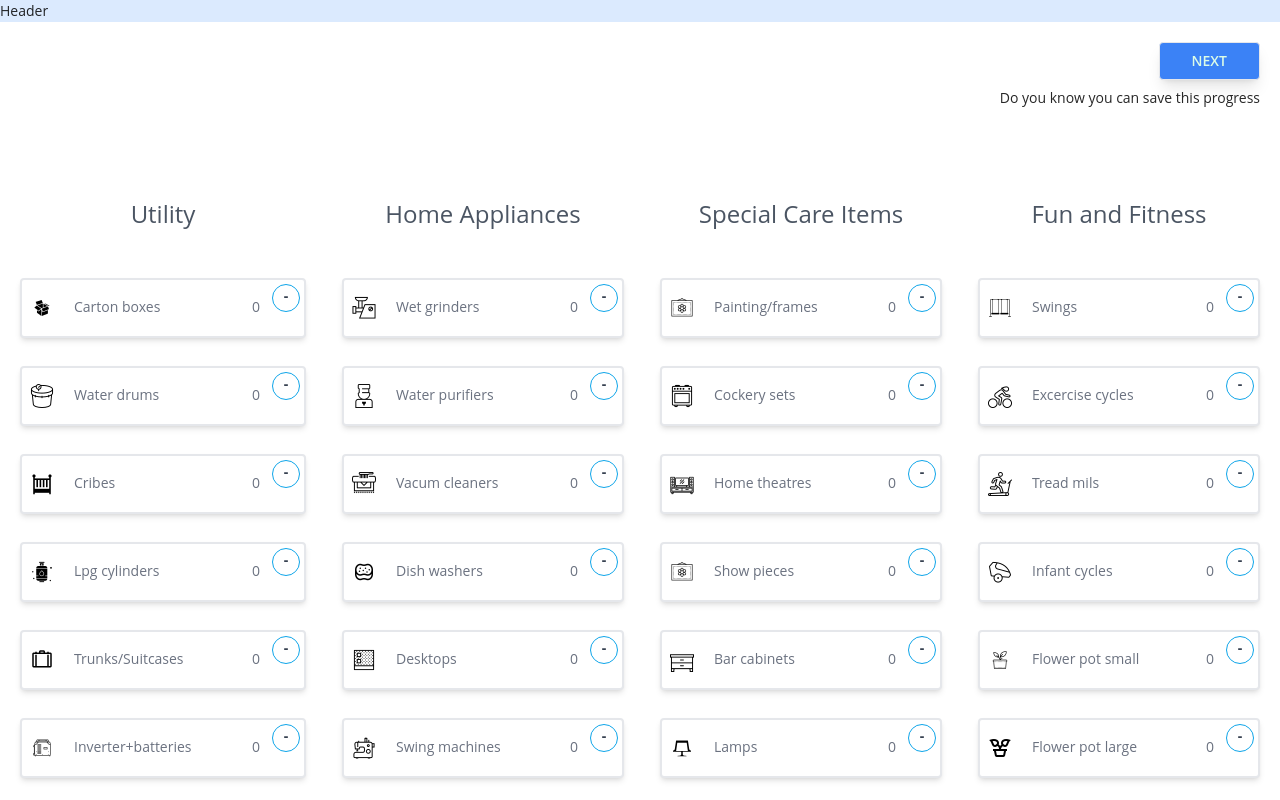
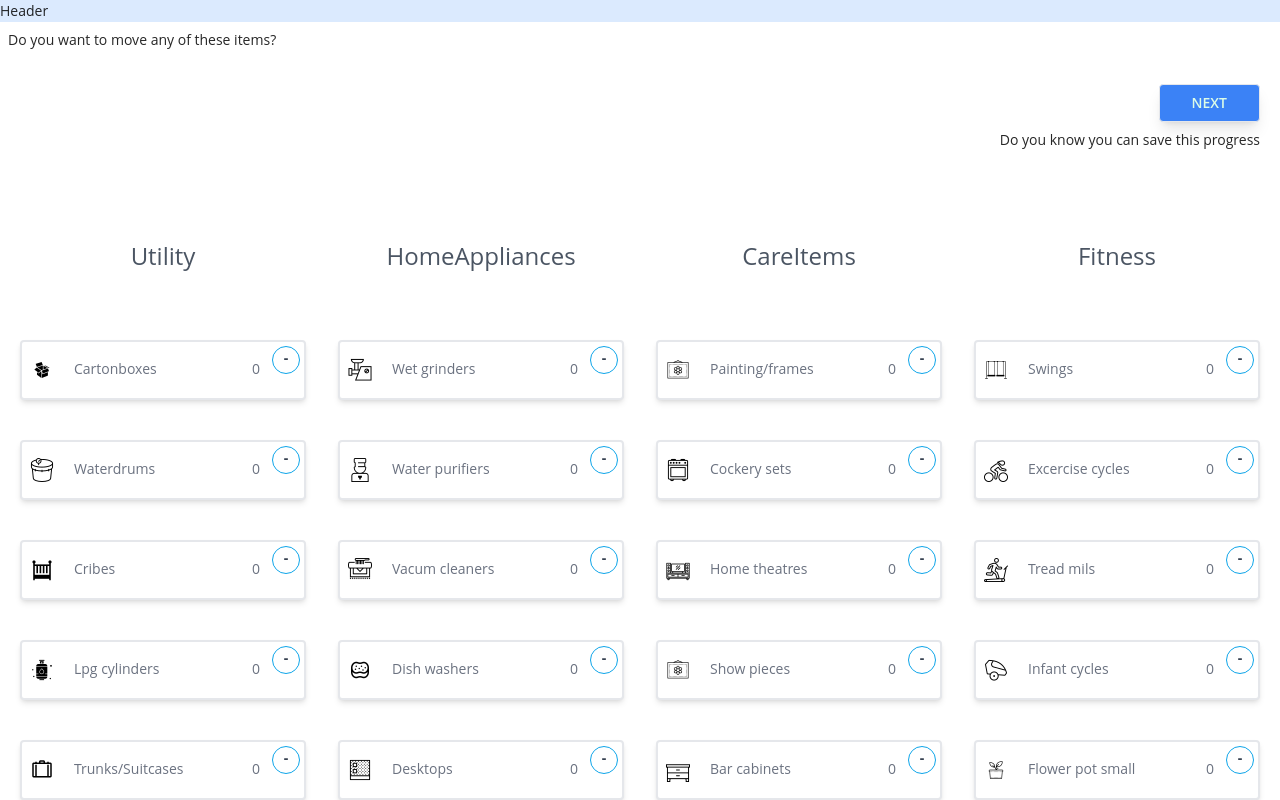
Before and after one commit to ramkrishnaind/transport-next, a Next.js app: page /step5 in a window 1280 px wide. Shown: the top 800 px of the page. Built offline with nearby package versions, Linux system fonts and the light colour scheme.

Commit message:
Other item added

```diff
--- /dev/null
+++ b/data/otherItemList.json
@@ -0,0 +1,198 @@
+[
+    {
+      "Item": "Cartonboxes",
+      "Image": "carton-box-24.png",
+      "Category": "Utility",
+      "CFT": 4,
+      "Article Name": "Cartonboxes"
+    },
+    {
+      "Item": "Waterdrums",
+      "Image": "sterilization-24.png",
+      "Category": "Utility",
+      "CFT": 20,
+      "Article Name": "Waterdrums"
+    },
+    {
+        "Item": "Cribes",
+        "Image": "crib-24.png",
+        "Category": "Utility",
+        "CFT": 15,
+        "Article Name": "Cribes"
+      },
+      {
+        "Item": "Lpg cylinders",
+        "Image": "cylinder-24.png",
+        "Category": "Utility",
+        "CFT": 4,
+        "Article Name": "Lpg cylinders"
+      },
+      {
+        "Item": "Trunks/Suitcases",
+        "Image": "suitcase-24.png",
+        "Category": "Utility",
+        "CFT": 12,
+        "Article Name": "Trunks/Suitcases"
+      },
+      {
+        "Item": "Inverter+batteries",
+        "Image": "inverter-24.png",
+        "Category": "Utility",
+        "CFT": 10,
+        "Article Name": "Inverter+batteries"
+      },
+      {
+        "Item": "Kitchen racks",
+        "Image": "kitchen-room-24.png",
+        "Category": "Utility",
+        "CFT": 9,
+        "Article Name": "Kitchen racks"
+      },
+      {
+        "Item": "Wet grinders",
+        "Image": "grinder-24.png",
+        "Category": "HomeAppliances",
+        "CFT": 4,
+        "Article Name": "Wet grinders"
+      },
+      {
+        "Item": "Water purifiers",
+        "Image": "water-cooler-24.png",
+        "Category": "HomeAppliances",
+        "CFT": 5,
+        "Article Name": "Water purifiers"
+      },
+      {
+        "Item": "Vacum cleaners",
+        "Image": "carpet-cleaning-24.png",
+        "Category": "HomeAppliances",
+        "CFT": 8,
+        "Article Name": "Vacum cleaners"
+      },
+      {
+        "Item": "Dish washers",
+        "Image": "sponge-24.png",
+        "Category": "HomeAppliances",
+        "CFT": 12,
+        "Article Name": "Dish washers"
+      },
+      {
+        "Item": "Desktops",
+        "Image": "desktop-24.png",
+        "Category": "HomeAppliances",
+        "CFT": 8,
+        "Article Name": "Desktops"
+      },
+      {
+        "Item": "Swing machines",
+        "Image": "sewing-machine-24.png",
+        "Category": "HomeAppliances",
+        "CFT": 10,
+        "Article Name": "Swing machines"
+      },
+      {
+        "Item": "Stoves",
+        "Image": "cooker-24.png",
+        "Category": "HomeAppliances",
+        "CFT": 4,
+        "Article Name": "Stoves"
+      },
+      {
+        "Item": "Painting/frames",
+        "Image": "home-decorations-24.png",
+        "Category": "CareItems",
+        "CFT": 6,
+        "Article Name": "Painting/frames"
+      },
+      {
+        "Item": "Cockery sets",
+        "Image": "cookery-24.png",
+        "Category": "CareItems",
+        "CFT": 5,
+        "Article Name": "Cockery sets"
+      },
+      {
+        "Item": "Home theatres",
+        "Image": "home-theater-24.png",
+        "Category": "CareItems",
+        "CFT": 8,
+        "Article Name": "Home theatres"
+      },
+      {
+        "Item": "Show pieces",
+        "Image": "home-decorations-24.png",
+        "Category": "CareItems",
+        "CFT": 5,
+        "Article Name": "Show pieces"
+      },
+      {
+        "Item": "Bar cabinets",
+        "Image": "bureau-24.png",
+        "Category": "CareItems",
+        "CFT": 34,
+        "Article Name": "Bar cabinets"
+      },
+      {
+        "Item": "Lamps",
+        "Image": "lamp-24.png",
+        "Category": "CareItems",
+        "CFT": 10,
+        "Article Name": "Lamps"
+      },
+      {
+        "Item": "Temples",
+        "Image": "temple-24.png",
+        "Category": "CareItems",
+        "CFT": 15,
+        "Article Name": "Temples"
+      },
+      {
+        "Item": "Swings",
+        "Image": "swings-24.png",
+        "Category": "Fitness",
+        "CFT": 4,
+        "Article Name": "Swings"
+      },
+      {
+        "Item": "Excercise cycles",
+        "Image": "cyclist-24.png",
+        "Category": "Fitness",
+        "CFT": 12,
+        "Article Name": "Excercise cycles"
+      },
+      {
+        "Item": "Tread mils",
+        "Image": "treadmill-24.png",
+        "Category": "Fitness",
+        "CFT": 45,
+        "Article Name": "Tread mils"
+      },
+      {
+        "Item": "Infant cycles",
+        "Image": "bicycle-trailer-24.png",
+        "Category": "Fitness",
+        "CFT": 4,
+        "Article Name": "Infant cycles"
+      },
+      {
+        "Item": "Flower pot small",
+        "Image": "bigpotted-plant-24.png",
+        "Category": "Fitness",
+        "CFT": 2,
+        "Article Name": "Flower pot small"
+      },
+      {
+        "Item": "Flower pot large",
+        "Image": "potted-plant-24.png",
+        "Category": "Fitness",
+        "CFT": 4,
+        "Article Name": "Flower pot large"
+      },
+      {
+        "Item": "Bean bags",
+        "Image": "bean-bag-24.png",
+        "Category": "Fitness",
+        "CFT": 6,
+        "Article Name": "Bean bags"
+      }
+  ]
--- a/pages/step5/index.js
+++ b/pages/step5/index.js
@@ -1,13 +1,97 @@
 import React, { useEffect, useState } from "react";
 import Card from "../Card";
+import itemList from "../../data/otherItemList.json";
 
 const Step5 = () => {
+  let categories = [...itemList.map((item) => item?.Category)];
+  let uniqueCategories = [],
+    items = {};
+
+  categories.forEach((c) => {
+    if (c && !uniqueCategories.includes(c)) {
+      uniqueCategories.push(c);
+    }
+  });
+
+
+  itemList.map((item) => {
+    const keys = Object.keys(items);
+    const keyExist = item?.Category && keys.includes(item?.Category);
+    if (!keyExist && item?.Category) {
+      items[item?.Category] = [
+        { title: item["Item"], image: `images/${item.Image}` },
+      ];
+    } else if (item?.Category) {
+      const itemIndex = items[item?.Category].findIndex(
+        (i) => i.title === item["Item"]
+      );
+      // debugger;
+      if (itemIndex === -1) {
+        items[item?.Category].push({
+          title: item["Item"],
+          image: `images/${item.Image}`,
+        });
+      }
+    }
+  });
+  const [objectState, setObjectState] = useState({
+    ...items,
+  });
+  useEffect(() => {
+    setObjectState((prev) => {
+      const newState = { ...prev };
+      const keys = Object.keys(newState);
+      keys.forEach((k) => {
+        newState[k] = newState[k]?.map((i) => {
+          i.count = 0;
+          return i;
+        });
+      });
+      return newState;
+    });
+  }, []);
+  console.log("objectState", objectState);
+  const clickHandler = (key, item) => {
+    const newState = { ...objectState };
+    const newArray = [];
+    // debugger;
+    const arr = [...newState[key]];
+    arr?.forEach((i) => {
+      if (i.title === item.title) {
+        i.count = i.count + 1;
+      }
+      newArray.push(i);
+    });
+    console.log("called");
+    newState[key] = newArray;
+    setObjectState(newState);
+  };
+  const decrementHandler = (key, item) => {
+    const newState = { ...objectState };
+    const newArray = [];
+    // debugger;
+    const arr = [...newState[key]];
+    arr?.forEach((i) => {
+      if (i.title === item.title && i.count !== 0) {
+        i.count = i.count - 1;
+      }
+      newArray.push(i);
+    });
+    console.log("called");
+    newState[key] = newArray;
+    setObjectState(newState);
+  };
   const handleSubmit = async (event) => {
     event.preventDefault();
     alert("Success!");
   };
+
   return (
     <div>
+      <div className="flex justify-start m-2 text-sm ">
+        <p>Do you want to move any of these items?</p>
+      </div>
+
         <div className="flex justify-end mr-5 mt-5 mb-2 space-x-5">
         <button
           className="bg-blue-500 hover:bg-blue-400 text-green-100 border py-2 px-8 font-semibold text-sm rounded shadow-lg"
@@ -19,95 +103,69 @@ const Step5 = () => {
       <div className="flex justify-end mr-5  mb-5 text-sm ">
         <p>Do you know you can save this progress</p>
       </div>
-    <form className="max-w-screen-xl m-auto py-10 mt-5 px-5">
-      <div className="grid gap-8 space-x-1 lg:grid-cols-4">
-        <div className="px-4 py-4  ">
-          <h3 className="text-2xl text-center text-gray-600">Utility</h3>
+      <form className="max-w-screen-xl m-auto py-10 px-5">
+        <div className="grid gap-8 lg:grid-cols-4">
+          {uniqueCategories.map((item, i) => {
+            return (
+              <div className="px-4 py-4" key={i}>
+                <h3 className="text-2xl text-center text-gray-600">{item}</h3>
               </div>
-        <div className="px-4 py-4 ">
-          <h3 className="text-2xl text-center text-gray-600">
-            Home Appliances
-          </h3>
-        </div>
-        <div className="px-4 py-4  ">
-          <h3 className="text-2xl text-center text-gray-600">
-            Special Care Items
-          </h3>
-        </div>
-        <div className="px-4 py-4  ">
-          <h3 className="text-2xl text-center text-gray-600">
-            Fun and Fitness
-          </h3>
-        </div>
+            );
+          })}
         </div>
 
-      <div className="grid gap-8 space-x-1 md:grid-cols-4 mt-5">
-        <Card image={"images/carton-box-24.png"} item={"Carton boxes"} itemCount={0} />
-        <Card image={"images/grinder-24.png"} item={"Wet grinders"} itemCount={0} />
-        <Card image={"images/home-decorations-24.png"} item={"Painting/frames"} itemCount={0} />
-        <Card image={"images/swings-24.png"} item={"Swings"} itemCount={0} />
+        <div className="grid gap-8 md:grid-cols-4 mt-5">
+          <div className="flex flex-col gap-8 md:grid-cols-1 mt-5">
+            {objectState.Utility.map((item, index) => {
+              console.log("item", item);
+              return (
+                <Card
+                  image={item.image}
+                  key={index}
+                  item={item.title}
+                  itemCount={item.count}
+                  onDecrement={decrementHandler.bind(null, "Utility", item)}
+                  onClick={clickHandler.bind(null, "Utility", item)}
+                />
+              );
+            })}
           </div>
-
-      <div className="grid gap-8 space-x-1 md:grid-cols-4 mt-5">
-        <Card image={"images/sterilization-24.png"} item={"Water drums"} itemCount={0} />
-        <Card image={"images/water-cooler-24.png"} item={"Water purifiers"} itemCount={0} />
-        <Card image={"images/cookery-24.png"} item={"Cockery sets"} itemCount={0} />
+          <div className="flex flex-col gap-8 md:grid-cols-1 mt-5">
+            {objectState.HomeAppliances.map((item, index) => (
               <Card
-          image={"images/cyclist-24.png"}
-          item={"Excercise cycles"}
-          itemCount={0}
+                image={item.image}
+                key={index}
+                item={item.title}
+                itemCount={item.count}
+                onDecrement={decrementHandler.bind(null, "HomeAppliances", item)}
+                onClick={clickHandler.bind(null, "HomeAppliances", item)}
               />
+            ))}
           </div>
-
-      <div className="grid gap-8 space-x-1 md:grid-cols-4 mt-5">
-        <Card image={"images/crib-24.png"} item={"Cribes"} itemCount={0} />
-        <Card image={"images/carpet-cleaning-24.png"} item={"Vacum cleaners"} itemCount={0} />
-        <Card image={"images/home-theater-24.png"} item={"Home theatres"} itemCount={0} />
-        <Card image={"images/treadmill-24.png"} item={"Tread mils"} itemCount={0} />
+          <div className="flex flex-col gap-8 md:grid-cols-1 mt-5">
+            {objectState.CareItems.map((item, index) => (
+              <Card
+                image={item.image}
+                key={index}
+                item={item.title}
+                itemCount={item.count}
+                onDecrement={decrementHandler.bind(null, "CareItems", item)}
+                onClick={clickHandler.bind(null, "CareItems", item)}
+              />
+            ))}
           </div>
-
-      <div className="grid gap-8 space-x-1 md:grid-cols-4 mt-5">
-        <Card image={"images/cylinder-24.png"} item={"Lpg cylinders"} itemCount={0} />
-        <Card image={"images/sponge-24.png"} item={"Dish washers"} itemCount={0} />
-        <Card image={"images/home-decorations-24.png"} item={"Show pieces"} itemCount={0} />
-        <Card image={"images/bicycle-trailer-24.png"} item={"Infant cycles"} itemCount={0} />
+          <div className="flex flex-col gap-8 md:grid-cols-1 mt-5">
+            {objectState.Fitness.map((item, index) => (
+              <Card
+                image={item.image}
+                key={index}
+                item={item.title}
+                itemCount={item.count}
+                onDecrement={decrementHandler.bind(null, "Fitness", item)}
+                onClick={clickHandler.bind(null, "Fitness", item)}
+              />
+            ))}
           </div>
-
-      <div className="grid gap-8 space-x-1 md:grid-cols-4 mt-5">
-        <Card
-          image={"images/suitcase-24.png"}
-          item={"Trunks/Suitcases"}
-          itemCount={0}
-        />
-        <Card image={"images/desktop-24.png"} item={"Desktops"} itemCount={0} />
-        <Card image={"images/bureau-24.png"} item={"Bar cabinets"} itemCount={0} />
-        <Card
-          image={"images/bigpotted-plant-24.png"}
-          item={"Flower pot small"}
-          itemCount={0}
-        />
-      </div>
-
-      <div className="grid gap-8 space-x-1 md:grid-cols-4 mt-5">
-        <Card
-          image={"images/inverter-24.png"}
-          item={"Inverter+batteries"}
-          itemCount={0}
-        />
-        <Card image={"images/sewing-machine-24.png"} item={"Swing machines"} itemCount={0} />
-        <Card image={"images/lamp-24.png"} item={"Lamps"} itemCount={0} />
-        <Card
-          image={"images/potted-plant-24.png"}
-          item={"Flower pot large"}
-          itemCount={0}
-        />
-      </div>
-
-      <div className="grid gap-8 space-x-1 md:grid-cols-4 mt-5">
-        <Card image={"images/kitchen-room-24.png"} item={"Kitchen racks"} itemCount={0} />
-        <Card image={"images/cooker-24.png"} item={"Stoves"} itemCount={0} />
-        <Card image={"images/temple-24.png"} item={"Temples"} itemCount={0} />
-        <Card image={"images/bean-bag-24.png"} item={"Bean bags"} itemCount={0} />
         </div>
       </form>
     </div>
```
Lines whose indentation alone changed are shown as unchanged.
